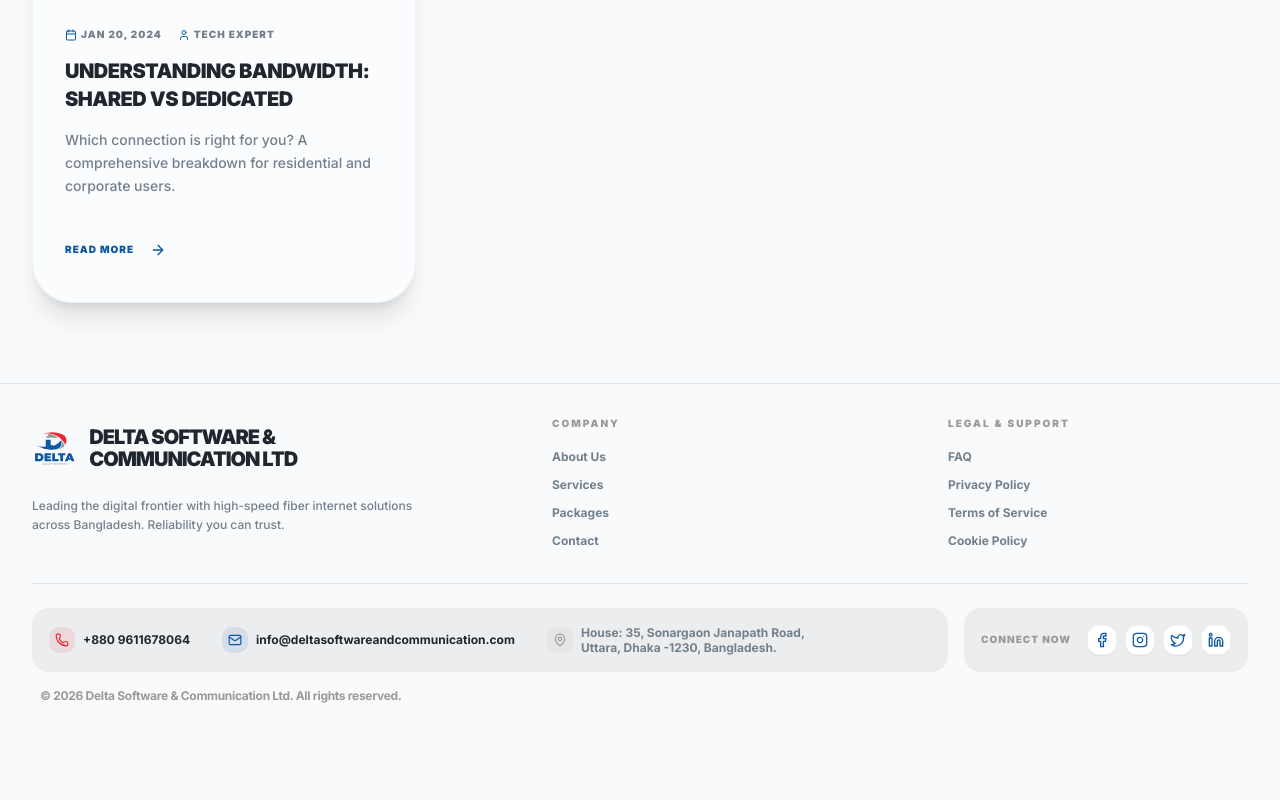
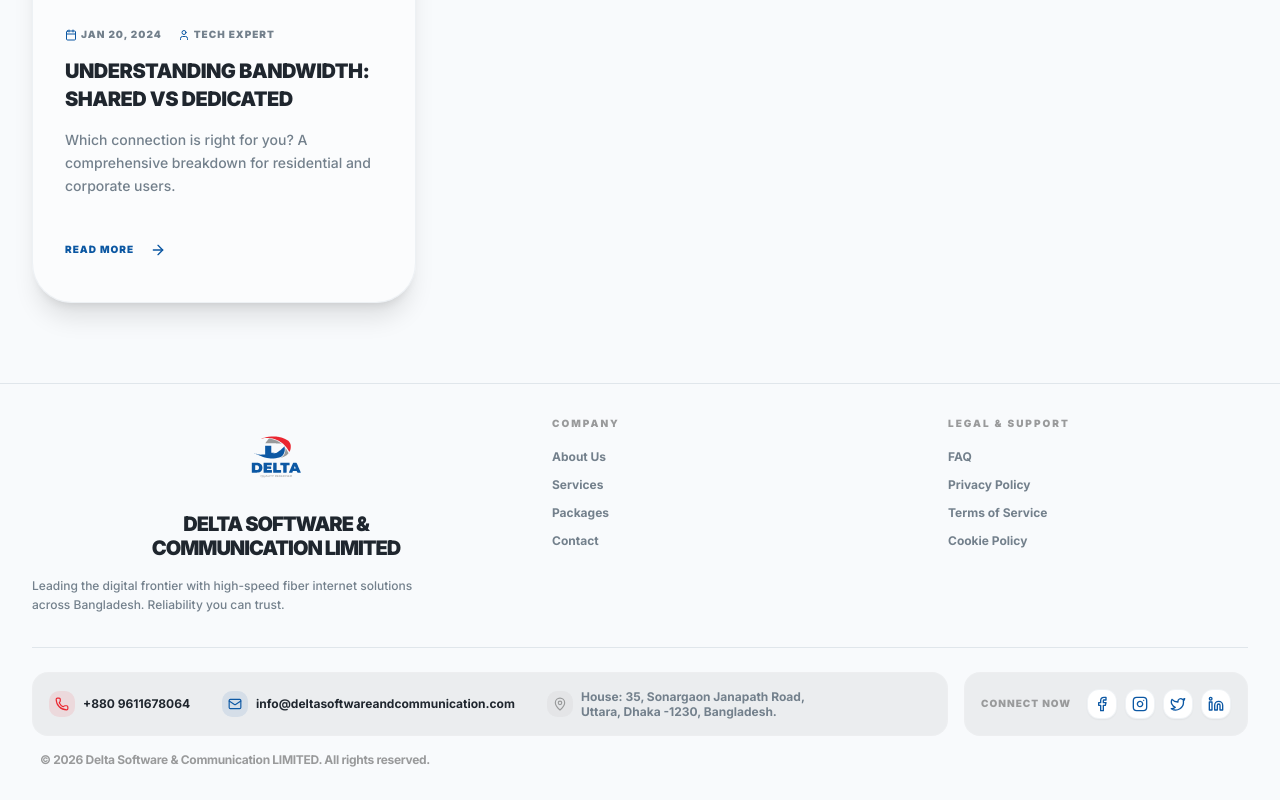
Before and after one commit to awesomemohsin/delta-isp, a Next.js app: page /blog in a window 1280 px wide. Shown: the part 1350-2150 px from the top of the page. Before the commit the page ends 2086 px from the top, so only its background shows below. Built offline with nearby package versions, Linux system fonts and the light colour scheme; no server answers.

Commit message:
UI: Minor text and layout refinements to Services, Footer, and FAQ

```diff
--- a/app/faq/page.tsx
+++ b/app/faq/page.tsx
@@ -295,7 +295,7 @@
                         </div>
 
                         {/* Contact Interaction Grid */}
-                        <div className="grid grid-cols-1 md:grid-cols-2 lg:grid-cols-4 gap-6 w-full h-full max-w-6xl">
+                        <div className="grid grid-cols-1 md:grid-cols-3 gap-6 w-full h-full max-w-5xl mx-auto">
                             {[
                                 {
                                     icon: MessageCircle,
@@ -320,15 +320,7 @@
                                     href: 'https://www.facebook.com/profile.php?id=61568434629601',
                                     color: 'bg-[#0C58A4]/20 text-[#0C58A4] group-hover:bg-[#0C58A4] group-hover:text-white',
                                     glow: 'group-hover:shadow-[#0C58A4]/50'
-                                },
-                                {
-                                    icon: MapPin,
-                                    label: 'Location',
-                                    sub: 'HQ Visit',
-                                    href: '/contact',
-                                    color: 'bg-white/10 text-white group-hover:bg-white group-hover:text-black',
-                                    glow: 'group-hover:shadow-white/50'
-                                },
+                                }
                             ].map((item, i) => (
                                 <motion.a
                                     key={i}
--- a/components/footer.tsx
+++ b/components/footer.tsx
@@ -37,19 +37,19 @@
 
           {/* 1. Brand Section */}
           <div className="lg:col-span-5 space-y-4">
-            <Link href="/" className="flex items-center gap-3 group">
+            <Link href="/" className="flex flex-col items-center justify-center gap-4 group">
               <Image
                 src="/images/delta-logo.svg"
                 alt="Delta Logo"
                 width={90}
                 height={90}
-                className="h-16 w-auto object-contain transition-transform group-hover:scale-110 duration-500"
+                className="h-20 w-auto object-contain transition-transform group-hover:scale-110 duration-500"
               />
-              <span className={`font-black text-xl leading-[1.1] tracking-tighter uppercase ${DESIGN_VERSION === 'hot'
+              <span className={`font-black text-xl leading-[1.2] tracking-tighter uppercase text-center ${DESIGN_VERSION === 'hot'
                 ? 'text-foreground'
                 : 'text-foreground'
                 }`}>
-                Delta Software & <br /> Communication Ltd
+                Delta Software & <br /> Communication LIMITED
               </span>
             </Link>
             <p className="text-xs font-medium text-muted-foreground leading-relaxed max-w-sm">
@@ -140,7 +140,7 @@
             {/* Copyright */}
             {/* Copyright */}
             <p className="text-xs font-bold text-[#999A9B] tracking-tight pl-2 text-center md:text-left">
-              &copy; {currentYear} Delta Software & Communication Ltd. All rights reserved.
+              &copy; {currentYear} Delta Software & Communication LIMITED. All rights reserved.
             </p>
           </div>
         </div>
--- a/components/services-page.tsx
+++ b/components/services-page.tsx
@@ -200,7 +200,7 @@
           <div className="grid grid-cols-1 md:grid-cols-2 lg:grid-cols-3 gap-6">
             {[
               {
-                title: 'Public Real IP',
+                title: 'Real IP',
                 desc: 'Dedicated Real IP for hosting, gaming, or remote access.',
                 price: '৳300/month per IP',
                 icon: <Building2 className="w-5 h-5 text-primary" />,
```
